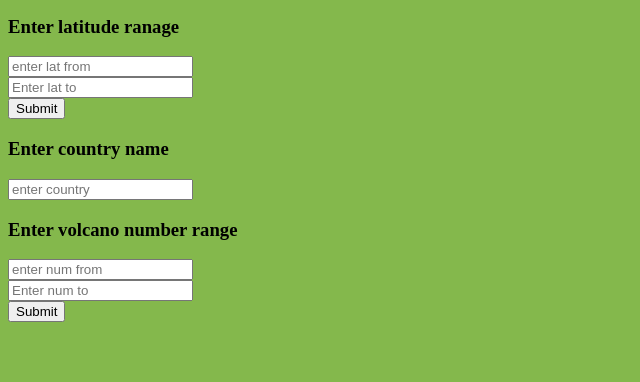
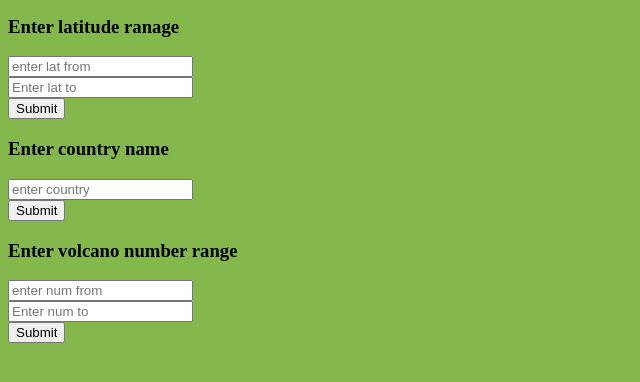
Before and after one commit to arcT9/test4, a Python web app: template templates/home.html in a window 1280 px wide. Shown: the part 136-518 px from the top of the page, without its empty margins (0-640 px from the left). Run offline with Jinja, Linux system fonts and the light colour scheme; the template is opened without the code that fills it, so the values that code supplies are empty.

Commit message:
Update home.html

```diff
--- a/templates/home.html
+++ b/templates/home.html
@@ -37,6 +37,7 @@ body {
     <form action="/six" method="POST", method="GET">
        <h3> Enter country name</h3>
         <input type="text" name="country" placeholder="enter country"><br>
+       <input type="submit" id="button" name="Submit" value="Submit"/>
     </form>
 </p>
    </div>
```
